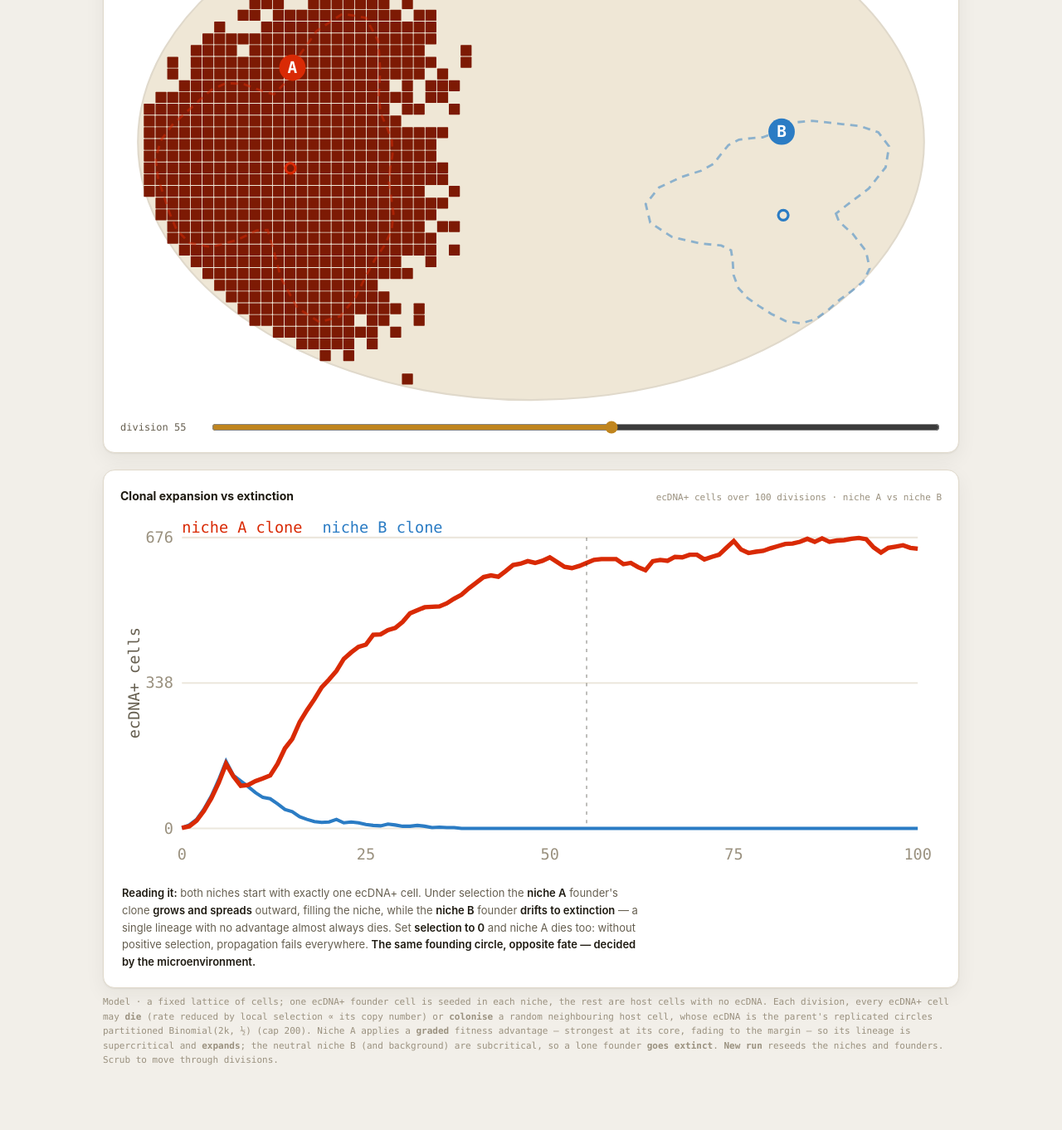
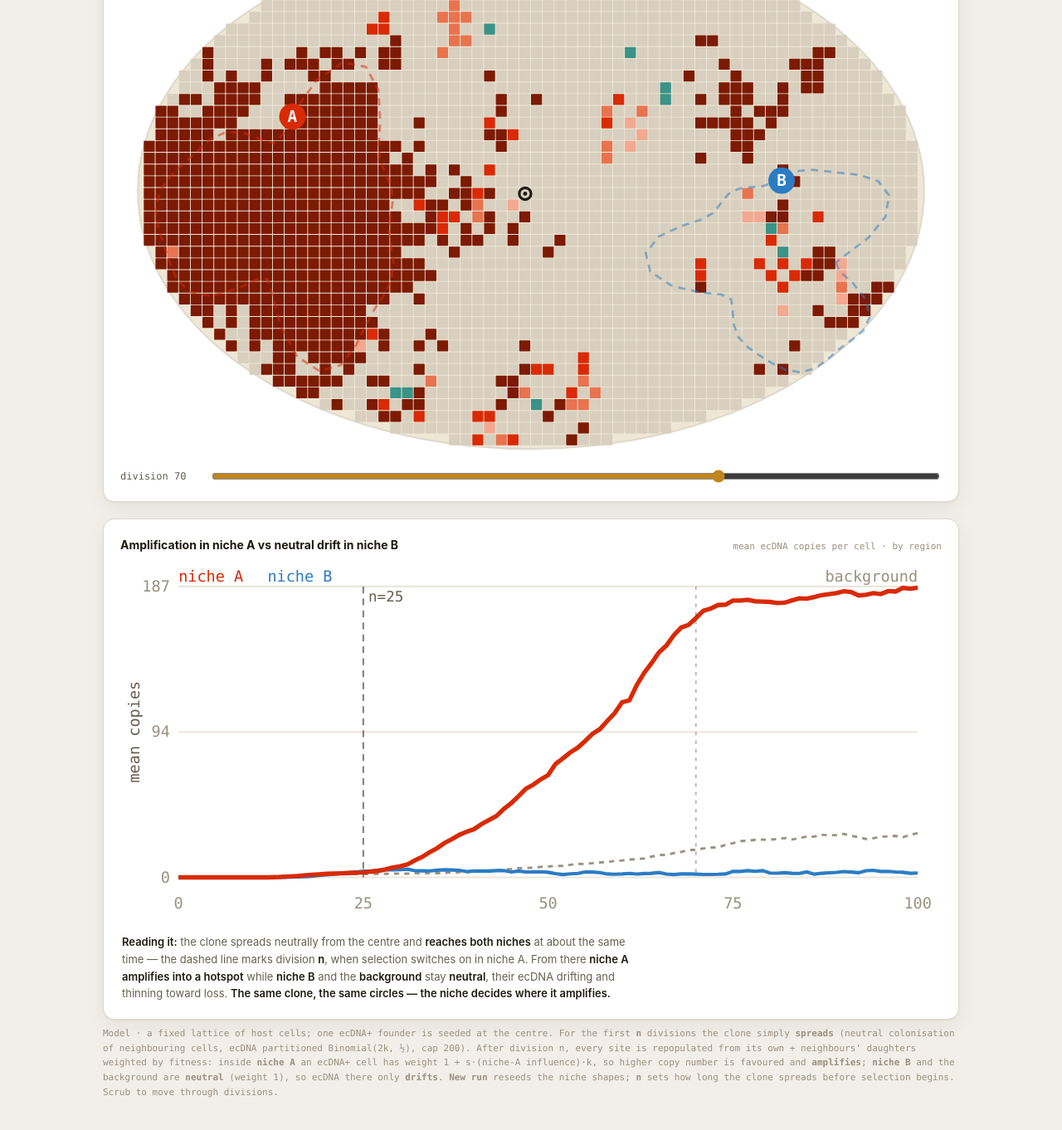
Before and after one commit to alhafidzhamdan/alhafidzhamdan.github.io, a Jekyll site: the page simulations/ecdna_spatial_niches_100div.html, which Jekyll copies as it is, in a window 1280 px wide and 1400 px high, scrolled down 699 px. Shown: the top 1362 px of the window at 83% size. Built offline with Jekyll 4.4.1, drawn with Linux system fonts in a browser that asks for light colours; some of the changed text lies outside the part shown.

Commit message:
Spatial sim: central founder, spread to niches, then niche-A selection
Reframe the spatial scenario: a single ecDNA+ founder is seeded at the tissue
centre (not in a niche). For the first n divisions the clone spreads neutrally
outward until it reaches both niches; after division n, selection switches on
inside niche A only (fitness weight 1 + s*nicheInf(A)*k, confined to the niche-A
region) while niche B and background stay neutral. Result: the ecDNA amplifies
into a hotspot in A and drifts toward loss in B. Map now draws the full cell
population (host cells grey, ecDNA+ by copy number) so the background population
is visible before the founder appears; single central origin marker; per-region
mean-copy trajectories with an 'n' selection-start marker; new 'n' control.
Verified across seeds: A ~180-186, B ~0-6 mean copies at division 100.

Signed-off-by: Alhafidz Hamdan <alhafidz.hamdan@ed.ac.uk>
Co-Authored-By: Claude Opus 4.8 <noreply@anthropic.com>

```diff
--- a/simulations/ecdna_spatial_niches_100div.html
+++ b/simulations/ecdna_spatial_niches_100div.html
@@ -77,13 +77,13 @@
 <body>
 <div class="wrap">
   <p class="eyebrow">Extrachromosomal DNA · spatial clonal expansion</p>
-  <h1>One founder cell, <em>two fates</em></h1>
-  <p class="lede">A bird's-eye view of a tumour slice. The tissue is full of ordinary cells carrying <b>no ecDNA</b>. In two
-    spatially separate <b>niches</b>, a single cell is born carrying <b>one ecDNA circle</b> — one founder in <b>niche A</b>,
-    one in <b>niche B</b>. As cells divide, each ecDNA+ cell can <b>colonise a neighbouring cell</b> or <b>die</b>. Where the
-    microenvironment gives ecDNA a fitness advantage (<b>niche A</b>), the founder's progeny <b>propagate</b> — a clone grows
-    outward from the point of origin. Where it does not (<b>niche B</b>, neutral), the lone founder <b>drifts and dies out</b>.
-    Same founding event, opposite fate — decided by location.</p>
+  <h1>One clone spreads, <em>a niche decides</em></h1>
+  <p class="lede">A bird's-eye view of a tumour slice. A single cell in the <b>centre</b> is born carrying <b>one ecDNA
+    circle</b> — nowhere near a niche. Its progeny <b>spread outward in all directions</b>, neutrally, until the clone
+    <b>reaches the two niches</b> (after <b>n</b> divisions). From then on the microenvironment takes over: cells inside
+    <b>niche A</b> gain a fitness advantage ∝ copy number, so the ecDNA <b>amplifies into a hotspot</b>, while <b>niche B</b>
+    stays <b>neutral</b> and its ecDNA merely <b>drifts</b> — copy number wandering, thinning toward loss. The same clone, the
+    same circles: <b>where it amplifies is decided by location, not origin.</b></p>
 
   <div class="legend" aria-hidden="true">
     <span><i class="sw" style="background:var(--host)"></i>no ecDNA (host cell)</span>
@@ -92,45 +92,47 @@
     <span><i class="sw" style="background:#e8734f"></i>3–4</span>
     <span><i class="sw" style="background:#d92a05"></i>5–8</span>
     <span><i class="sw" style="background:#7d1a04"></i>9+</span>
-    <span style="margin-left:8px"><i class="ring" style="box-shadow:0 0 0 2px var(--amp) inset;border-radius:50%"></i>niche A (selected)</span>
+    <span style="margin-left:8px"><i class="ring" style="box-shadow:0 0 0 2px var(--ink) inset;border-radius:50%"></i>founder (centre)</span>
+    <span><i class="ring" style="box-shadow:0 0 0 2px var(--amp) inset;border-radius:50%"></i>niche A (selected)</span>
     <span><i class="ring" style="box-shadow:0 0 0 2px var(--nb) inset;border-radius:50%"></i>niche B (neutral)</span>
   </div>
 
   <div class="panel">
     <div class="controls">
       <div class="ctl"><label for="seed">Random seed</label><div class="row"><input id="seed" type="number" value="5" min="0" step="1"><button class="btn ghost" id="rand" type="button">Randomize</button></div></div>
-      <div class="ctl"><label for="sel">Selection in niche A</label><div class="row"><input id="sel" type="range" min="0" max="0.3" step="0.01" value="0.18"><span class="rngval" id="selv">0.18</span></div></div>
+      <div class="ctl"><label for="nstart">Neutral spread · n div</label><input id="nstart" type="number" value="25" min="5" max="60" step="1"></div>
+      <div class="ctl"><label for="sel">Selection in niche A</label><div class="row"><input id="sel" type="range" min="0" max="0.3" step="0.01" value="0.16"><span class="rngval" id="selv">0.16</span></div></div>
       <button class="btn" id="run" type="button">New run ↻</button>
       <div class="readout">
-        <div><span class="k">Niche A · ecDNA+ cells</span><span class="v" id="ro-a" style="color:var(--amp)">—</span></div>
-        <div><span class="k">Niche B · ecDNA+ cells</span><span class="v" id="ro-b" style="color:var(--nb)">—</span></div>
-        <div><span class="k">Max copy number</span><span class="v" id="ro-g">—</span></div>
+        <div><span class="k">Niche A · mean CN</span><span class="v" id="ro-a" style="color:var(--amp)">—</span></div>
+        <div><span class="k">Niche B · mean CN</span><span class="v" id="ro-b" style="color:var(--nb)">—</span></div>
+        <div><span class="k">Background · mean CN</span><span class="v" id="ro-g">—</span></div>
       </div>
     </div>
   </div>
 
   <div class="panel">
-    <div class="panel-head"><h2>Tumour section — the clone spreads from a single cell</h2><span class="sub" id="map-sub">bird's-eye · ecDNA+ cells coloured by copy number</span></div>
-    <div class="svgbox"><svg id="map" viewBox="0 0 560 380" role="img" aria-label="bird's-eye map of a single-founder ecDNA clone expanding in niche A and dying in niche B"></svg></div>
-    <div class="scrub"><span class="lab" id="divlab">division 55</span><input id="div" type="range" min="0" max="100" value="55" aria-label="cell division"></div>
+    <div class="panel-head"><h2>Tumour section — one clone, two microenvironments</h2><span class="sub" id="map-sub">bird's-eye · ecDNA+ cells coloured by copy number</span></div>
+    <div class="svgbox"><svg id="map" viewBox="0 0 560 380" role="img" aria-label="bird's-eye map of a central ecDNA clone spreading out and amplifying in niche A while drifting in niche B"></svg></div>
+    <div class="scrub"><span class="lab" id="divlab">division 70</span><input id="div" type="range" min="0" max="100" value="70" aria-label="cell division"></div>
   </div>
 
   <div class="panel">
-    <div class="panel-head"><h2>Clonal expansion vs extinction</h2><span class="sub">ecDNA+ cells over 100 divisions · niche A vs niche B</span></div>
-    <div class="svgbox"><svg id="traj" viewBox="0 0 480 210" role="img" aria-label="number of ecDNA-positive cells descended from the niche A and niche B founders across divisions"></svg></div>
-    <p class="note"><b>Reading it:</b> both niches start with exactly one ecDNA+ cell. Under selection the
-      <span style="color:var(--amp)"><b>niche A</b></span> founder's clone <b>grows and spreads</b> outward, filling the niche,
-      while the <span style="color:var(--nb)"><b>niche B</b></span> founder <b>drifts to extinction</b> — a single lineage with no
-      advantage almost always dies. Set <b>selection to 0</b> and niche A dies too: without positive selection, propagation fails
-      everywhere. <b>The same founding circle, opposite fate — decided by the microenvironment.</b></p>
+    <div class="panel-head"><h2>Amplification in niche A vs neutral drift in niche B</h2><span class="sub">mean ecDNA copies per cell · by region</span></div>
+    <div class="svgbox"><svg id="traj" viewBox="0 0 480 210" role="img" aria-label="mean ecDNA copy number in niche A, niche B and background across divisions, with selection beginning at division n"></svg></div>
+    <p class="note"><b>Reading it:</b> the clone spreads neutrally from the centre and <b>reaches both niches</b> at about the same
+      time — the dashed line marks division <b>n</b>, when selection switches on in niche A. From there
+      <span style="color:var(--amp)"><b>niche A</b></span> <b>amplifies into a hotspot</b> while
+      <span style="color:var(--nb)"><b>niche B</b></span> and the <b>background</b> stay <b>neutral</b>, their ecDNA drifting and
+      thinning toward loss. <b>The same clone, the same circles — the niche decides where it amplifies.</b></p>
   </div>
 
-  <p class="hint">Model · a fixed lattice of cells; one ecDNA+ founder cell is seeded in each niche, the rest are host cells with no
-    ecDNA. Each division, every ecDNA+ cell may <b>die</b> (rate reduced by local selection ∝ its copy number) or <b>colonise</b> a
-    random neighbouring host cell, whose ecDNA is the parent's replicated circles partitioned Binomial(2k, ½) (cap 200). Niche A
-    applies a <b>graded</b> fitness advantage — strongest at its core, fading to the margin — so its lineage is supercritical and
-    <b>expands</b>; the neutral niche B (and background) are subcritical, so a lone founder <b>goes extinct</b>. <b>New run</b> reseeds
-    the niches and founders. Scrub to move through divisions.</p>
+  <p class="hint">Model · a fixed lattice of host cells; one ecDNA+ founder is seeded at the centre. For the first <b>n</b>
+    divisions the clone simply <b>spreads</b> (neutral colonisation of neighbouring cells, ecDNA partitioned Binomial(2k, ½),
+    cap 200). After division n, every site is repopulated from its own + neighbours' daughters weighted by fitness: inside
+    <b>niche A</b> an ecDNA+ cell has weight 1 + s·(niche-A influence)·k, so higher copy number is favoured and <b>amplifies</b>;
+    <b>niche B</b> and the background are <b>neutral</b> (weight 1), so ecDNA there only <b>drifts</b>. <b>New run</b> reseeds the
+    niche shapes; <b>n</b> sets how long the clone spreads before selection begins. Scrub to move through divisions.</p>
 </div>
 
 <script>
@@ -185,58 +187,65 @@
   //   ecDNA+ cell      -> weight 1 + sA·(niche-A influence)·k − COST   (small carrying cost)
   // In niche A the copy-number advantage outweighs the cost, so the clone amplifies and expands;
   // in neutral tissue ecDNA+ cells sit just below host fitness, so a clone erodes and dies out.
-  function simulate(seed,sA){
+  // One ecDNA+ founder at the centre. For the first START divisions the clone spreads neutrally
+  // (Eden colonisation) in all directions until it reaches the niches. After START, sites are
+  // repopulated from their own + neighbours' daughters weighted by fitness — but selection acts
+  // only inside niche A (weight 1 + sA·nicheInf(A)·k), so ecDNA amplifies there; niche B and the
+  // background are neutral (weight 1), so their ecDNA merely drifts (copy number wanders to loss).
+  function simulate(seed,sA,START){
     var nich=makeNiches(seed), A=nich.A, B=nich.B;
-    var sw=new Float64Array(N), i;
-    for(i=0;i<N;i++){sw[i]=nicheInf(A,SITES[i].cx,SITES[i].cy);}
-    var fA=nearestSite(A.x,A.y), fB=nearestSite(B.x,B.y);
-    var rng=mulberry32(seed>>>0), SELF=1.5, COST=0.06, GRACE=6, PG=0.62;
-    // org tags each cell's lineage of origin (1 = A founder, 2 = B founder, 0 = host) so the
-    // A/B clone counts are by descent, not position — the A clone stays "A" even if it spreads.
-    var k=new Float64Array(N), org=new Int8Array(N);
-    k[fA]=1; org[fA]=1; k[fB]=1; org[fB]=2;
-    var snaps=[Float64Array.from(k)], cntA=[], cntB=[], maxK=[];
-    function tally(){var a=0,b=0,mx=0;for(var t=0;t<N;t++){if(org[t]===1)a++;else if(org[t]===2)b++;if(k[t]>mx)mx=k[t];}cntA.push(a);cntB.push(b);maxK.push(mx);}
-    tally();
-    function wt(dv,sj){return dv>0?Math.max(0.02,1+sA*sj*dv-COST):1;}
-    var d1=new Float64Array(N), d2=new Float64Array(N), pool=new Float64Array(20), cum=new Float64Array(20), psrc=new Int32Array(20);
+    var sw=new Float64Array(N), reg=new Int8Array(N), i;
+    for(i=0;i<N;i++){var st=SITES[i], ia=nicheInf(A,st.cx,st.cy), ib=nicheInf(B,st.cx,st.cy);
+      // selection is confined to the niche-A region (influence >= 0.5); everywhere else is neutral
+      sw[i]=ia>=0.5?ia:0; reg[i]=ia>=0.5?1:(ib>=0.5?2:0);}
+    var fC=nearestSite(ELL.ex,ELL.ey);
+    var rng=mulberry32(seed>>>0), SELF=2, PG=0.72;
+    var k=new Float64Array(N); k[fC]=1;
+    var snaps=[Float64Array.from(k)];
+    function wt(dv,sj){return dv>0?Math.max(0.02,1+sA*sj*dv):1;} // selection only where sj>0 (niche A)
+    var d1=new Float64Array(N), d2=new Float64Array(N), pool=new Float64Array(20), cum=new Float64Array(20);
     for(var g=1;g<=GENS;g++){
-      if(g<=GRACE){ // founder grows a small clone before competition begins
+      if(g<=START){ // neutral radial spread from the centre until the clone reaches the niches
         var live=[]; for(i=0;i<N;i++) if(k[i]>0) live.push(i);
         for(var q=0;q<live.length;q++){var idx=live[q], nb=SITES[idx].nb;
           for(var t=0;t<nb.length;t++){var j=nb[t];
-            if(k[j]<=0&&rng()<PG){var two=Math.min(2*k[idx],2*KCAP),a=binom(two,rng);k[j]=Math.max(1,Math.min(KCAP,a));org[j]=org[idx];}}}
-        snaps.push(Float64Array.from(k)); tally(); continue;
+            if(k[j]<=0&&rng()<PG){var two=Math.min(2*k[idx],2*KCAP),a=binom(two,rng);k[j]=Math.max(1,Math.min(KCAP,a));}}}
+        snaps.push(Float64Array.from(k)); continue;
       }
       for(i=0;i<N;i++){if(k[i]>0){var two2=Math.min(2*k[i],2*KCAP),aa=binom(two2,rng);d1[i]=aa;d2[i]=two2-aa;}else{d1[i]=0;d2[i]=0;}}
-      var nk=new Float64Array(N), norg=new Int8Array(N);
+      var nk=new Float64Array(N);
       for(i=0;i<N;i++){
         var nb2=SITES[i].nb, m=0, tot=0, any=k[i]>0;
-        pool[m]=d1[i];psrc[m]=i;tot+=SELF*wt(d1[i],sw[i]);cum[m++]=tot;
-        pool[m]=d2[i];psrc[m]=i;tot+=SELF*wt(d2[i],sw[i]);cum[m++]=tot;
+        pool[m]=d1[i];tot+=SELF*wt(d1[i],sw[i]);cum[m++]=tot;
+        pool[m]=d2[i];tot+=SELF*wt(d2[i],sw[i]);cum[m++]=tot;
         for(var u=0;u<nb2.length;u++){var jj=nb2[u];if(k[jj]>0)any=true;
-          pool[m]=d1[jj];psrc[m]=jj;tot+=wt(d1[jj],sw[jj]);cum[m++]=tot;
-          pool[m]=d2[jj];psrc[m]=jj;tot+=wt(d2[jj],sw[jj]);cum[m++]=tot;}
-        if(!any){nk[i]=0;norg[i]=0;continue;}
+          pool[m]=d1[jj];tot+=wt(d1[jj],sw[jj]);cum[m++]=tot;
+          pool[m]=d2[jj];tot+=wt(d2[jj],sw[jj]);cum[m++]=tot;}
+        if(!any){nk[i]=0;continue;}
         var x=rng()*tot, lo=0, hi=m-1; while(lo<hi){var mid=(lo+hi)>>1;if(cum[mid]<x)lo=mid+1;else hi=mid;}
-        nk[i]=Math.min(KCAP,pool[lo]); norg[i]=pool[lo]>0?org[psrc[lo]]:0;
+        nk[i]=Math.min(KCAP,pool[lo]);
       }
-      k=nk; org=norg; snaps.push(Float64Array.from(k)); tally();
+      k=nk; snaps.push(Float64Array.from(k));
     }
-    return {snaps:snaps, A:A, B:B, fA:fA, fB:fB, cntA:cntA, cntB:cntB, maxK:maxK};
+    // per-region mean copies per cell (host counts as 0) + max copy number over time
+    var cnt=[0,0,0]; for(i=0;i<N;i++)cnt[reg[i]]++;
+    var traj=[[],[],[]], maxK=[];
+    for(g=0;g<=GENS;g++){var sm=[0,0,0], mx=0; for(i=0;i<N;i++){sm[reg[i]]+=snaps[g][i];if(snaps[g][i]>mx)mx=snaps[g][i];}
+      for(var rr=0;rr<3;rr++)traj[rr].push(cnt[rr]?sm[rr]/cnt[rr]:0); maxK.push(mx);}
+    return {snaps:snaps, A:A, B:B, fC:fC, reg:reg, traj:traj, maxK:maxK, START:START};
   }
 
-  var state={seed:5,sA:0.18,div:55,sim:null};
-  function recompute(){state.sim=simulate(state.seed,state.sA);renderAll();}
+  var state={seed:5,sA:0.16,START:25,div:70,sim:null};
+  function recompute(){state.sim=simulate(state.seed,state.sA,state.START);renderAll();}
 
   // ---- bird's-eye tumour section -------------------------------------------
   function renderMap(){
     var svg=document.getElementById('map');svg.textContent='';var c=C();
     var snap=state.sim.snaps[state.div], sim=state.sim;
-    // tissue body (host cells are left as the plain tissue; only ecDNA+ cells are drawn)
+    // tissue body, then the full cell population — host cells in grey, ecDNA+ cells by copy number
     svg.appendChild(el('ellipse',{cx:ELL.ex,cy:ELL.ey,rx:ELL.erx+2,ry:ELL.ery+2,fill:c.tissue,stroke:c.line,'stroke-width':1.2}));
-    for(var i=0;i<N;i++){var kk=snap[i];if(kk>0){var s=SITES[i];
-      svg.appendChild(el('rect',{x:s.x,y:s.y,width:CELL-0.5,height:CELL-0.5,fill:cellColor(kk),rx:0.4}));}}
+    for(var i=0;i<N;i++){var s=SITES[i];
+      svg.appendChild(el('rect',{x:s.x,y:s.y,width:CELL-0.5,height:CELL-0.5,fill:cellColor(snap[i]),rx:0.4}));}
     // niche outlines + badges
     function niche(nn,col,lab){
       svg.appendChild(el('path',{d:blobPath(nn),fill:'none',stroke:col,'stroke-width':1.6,'stroke-dasharray':'5 4','stroke-opacity':0.5}));
@@ -245,36 +254,43 @@
       var t=el('text',{x:nn.x,y:by+3.5,'font-size':11,fill:'#fff','text-anchor':'middle','font-weight':'bold'});t.textContent=lab;svg.appendChild(t);
     }
     niche(sim.A,c.amp,'A'); niche(sim.B,c.nb,'B');
-    // founder origins — where each single cell was born
-    function origin(si,col){var s=SITES[si];svg.appendChild(el('circle',{cx:s.cx,cy:s.cy,r:3.4,fill:'none',stroke:col,'stroke-width':1.8}));}
-    origin(sim.fA,c.amp); origin(sim.fB,c.nb);
-    document.getElementById('map-sub').textContent="bird's-eye · ecDNA+ cells by copy number · division "+state.div;
+    // founder origin — the single central cell
+    var fs=SITES[sim.fC];
+    svg.appendChild(el('circle',{cx:fs.cx,cy:fs.cy,r:4,fill:'none',stroke:c.ink,'stroke-width':1.8}));
+    svg.appendChild(el('circle',{cx:fs.cx,cy:fs.cy,r:1.4,fill:c.ink}));
+    var began=state.div>=sim.START;
+    document.getElementById('map-sub').textContent="bird's-eye · ecDNA+ cells by copy number · division "+state.div+(began?" · selection on in A":" · neutral spread");
   }
 
-  // ---- clone size trajectory (A founder vs B founder) ----------------------
+  // ---- per-region mean copy number -----------------------------------------
   function renderTraj(){
-    var svg=document.getElementById('traj');svg.textContent='';var c=C(),sim=state.sim;
-    var Wt=480,Ht=210,padL=36,padR=14,padT=14,padB=26;
-    var mx=1;for(var g=0;g<=GENS;g++){mx=Math.max(mx,sim.cntA[g],sim.cntB[g]);}
-    var yMax=Math.max(4,Math.ceil(mx/4)*4);
+    var svg=document.getElementById('traj');svg.textContent='';var c=C(),tr=state.sim.traj,START=state.sim.START;
+    var Wt=480,Ht=210,padL=34,padR=14,padT=14,padB=26;
+    var mx=1;for(var r=0;r<3;r++)for(var g=0;g<=GENS;g++)mx=Math.max(mx,tr[r][g]);
+    var yMax=Math.max(2,Math.ceil(mx));
     function x(g){return padL+g/GENS*(Wt-padL-padR);}
     function y(v){return Ht-padB-(v/yMax)*(Ht-padT-padB);}
     [0,yMax/2,yMax].forEach(function(v){svg.appendChild(el('line',{x1:padL,y1:y(v),x2:Wt-padR,y2:y(v),stroke:c.grid,'stroke-width':1}));
       var t=el('text',{x:padL-5,y:y(v)+3,'font-size':9,fill:c.faint,'text-anchor':'end'});t.textContent=Math.round(v);svg.appendChild(t);});
-    function line(arr,col,w){var d='';for(var g=0;g<=GENS;g++)d+=(g?' L':'M')+x(g)+','+y(arr[g]);svg.appendChild(el('path',{d:d,fill:'none',stroke:col,'stroke-width':w}));}
-    line(sim.cntB,c.nb,2);      // niche B founder clone
-    line(sim.cntA,c.amp,2.6);   // niche A founder clone
+    // selection-start marker (division n)
+    svg.appendChild(el('line',{x1:x(START),y1:padT,x2:x(START),y2:Ht-padB,stroke:c.ink,'stroke-width':1,'stroke-dasharray':'4 3','stroke-opacity':0.55}));
+    var nt=el('text',{x:x(START)+3,y:padT+9,'font-size':8.5,fill:c.muted});nt.textContent='n='+START;svg.appendChild(nt);
+    function line(arr,col,w,dash){var d='';for(var g=0;g<=GENS;g++)d+=(g?' L':'M')+x(g)+','+y(arr[g]);svg.appendChild(el('path',{d:d,fill:'none',stroke:col,'stroke-width':w,'stroke-dasharray':dash||'none'}));}
+    line(tr[0],c.faint,1.4,'3 3');   // background
+    line(tr[2],c.nb,2);              // niche B
+    line(tr[1],c.amp,2.6);           // niche A
     svg.appendChild(el('line',{x1:x(state.div),y1:padT,x2:x(state.div),y2:Ht-padB,stroke:c.ink,'stroke-width':0.7,'stroke-dasharray':'2 3','stroke-opacity':0.4}));
     [0,25,50,75,100].forEach(function(g){var t=el('text',{x:x(g),y:Ht-8,'font-size':9,fill:c.faint,'text-anchor':'middle'});t.textContent=g;svg.appendChild(t);});
-    var la=el('text',{x:padL,y:11,'font-size':9,fill:c.amp});la.textContent='niche A clone';svg.appendChild(la);
-    var lb=el('text',{x:padL+82,y:11,'font-size':9,fill:c.nb});lb.textContent='niche B clone';svg.appendChild(lb);
-    var yl=el('text',{x:11,y:(padT+y(0))/2,'font-size':9,fill:c.muted,'text-anchor':'middle',transform:'rotate(-90 11 '+((padT+y(0))/2)+')'});yl.textContent='ecDNA+ cells';svg.appendChild(yl);
+    var la=el('text',{x:padL,y:11,'font-size':9,fill:c.amp});la.textContent='niche A';svg.appendChild(la);
+    var lb=el('text',{x:padL+52,y:11,'font-size':9,fill:c.nb});lb.textContent='niche B';svg.appendChild(lb);
+    var lg=el('text',{x:Wt-padR,y:11,'font-size':9,fill:c.faint,'text-anchor':'end'});lg.textContent='background';svg.appendChild(lg);
+    var yl=el('text',{x:11,y:(padT+y(0))/2,'font-size':9,fill:c.muted,'text-anchor':'middle',transform:'rotate(-90 11 '+((padT+y(0))/2)+')'});yl.textContent='mean copies';svg.appendChild(yl);
   }
 
-  function renderReadout(){var sim=state.sim,d=state.div;
-    document.getElementById('ro-a').textContent=sim.cntA[d];
-    document.getElementById('ro-b').textContent=sim.cntB[d];
-    document.getElementById('ro-g').textContent=sim.maxK[d];}
+  function renderReadout(){var tr=state.sim.traj,d=state.div;
+    document.getElementById('ro-a').textContent=tr[1][d].toFixed(1);
+    document.getElementById('ro-b').textContent=tr[2][d].toFixed(1);
+    document.getElementById('ro-g').textContent=tr[0][d].toFixed(1);}
 
   function renderAll(){renderMap();renderTraj();renderReadout();}
 
@@ -282,6 +298,7 @@
   document.getElementById('run').addEventListener('click',reseed);
   document.getElementById('rand').addEventListener('click',reseed);
   document.getElementById('seed').addEventListener('change',function(e){var v=parseInt(e.target.value,10);state.seed=isNaN(v)?0:v;recompute();});
+  document.getElementById('nstart').addEventListener('change',function(e){var v=parseInt(e.target.value,10);state.START=Math.max(5,Math.min(60,isNaN(v)?25:v));e.target.value=state.START;recompute();});
   document.getElementById('sel').addEventListener('input',function(e){document.getElementById('selv').textContent=parseFloat(e.target.value).toFixed(2);});
   document.getElementById('sel').addEventListener('change',function(e){state.sA=parseFloat(e.target.value);recompute();});
   document.getElementById('div').addEventListener('input',function(e){state.div=parseInt(e.target.value,10);document.getElementById('divlab').textContent='division '+state.div;renderMap();renderTraj();renderReadout();});
```
Also changed, not shown: simulations/README.md (+1 -1 lines).
